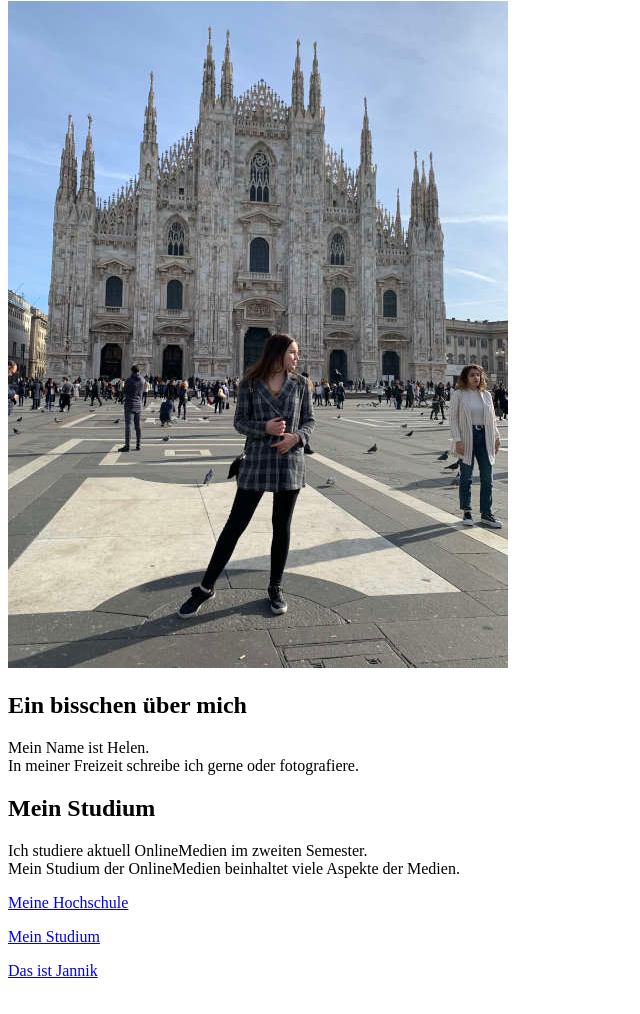
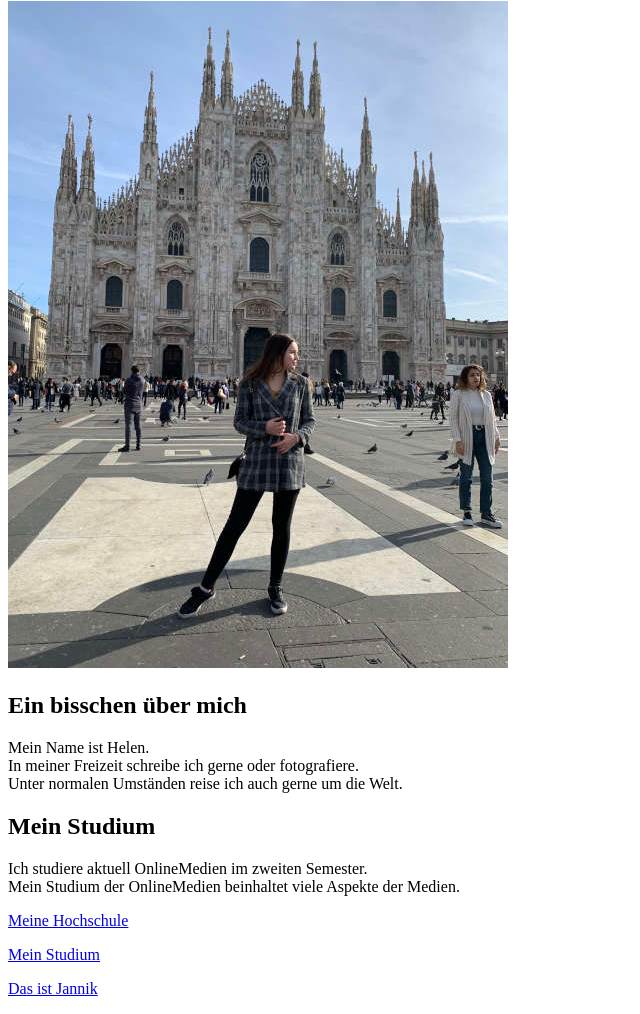
Before and after one commit to helliz7/GIS-OMB2, a plain HTML site: page P1-1/index.html in a window 1280 px wide. Shown: the part 79-1093 px from the top of the page, without its empty margins (0-640 px from the left). Drawn offline with Linux system fonts and the light colour scheme.

Commit message:
genauere Beschreibung

```diff
--- a/P1-1/index.html
+++ b/P1-1/index.html
@@ -10,7 +10,8 @@
     <h1>Das bin ich</h1>
     <img src="IMG_1282.JPG">
     <h2>Ein bisschen über mich</h2>
-    <p>Mein Name ist Helen.<br>In meiner Freizeit schreibe ich gerne oder fotografiere.</p>
+    <p>Mein Name ist Helen.<br>In meiner Freizeit schreibe ich gerne oder fotografiere.
+        <br> Unter normalen Umständen reise ich auch gerne um die Welt.</p>
 
     <h2 id="studium">Mein Studium</h2>
     <p>Ich studiere aktuell OnlineMedien im zweiten Semester.
```
